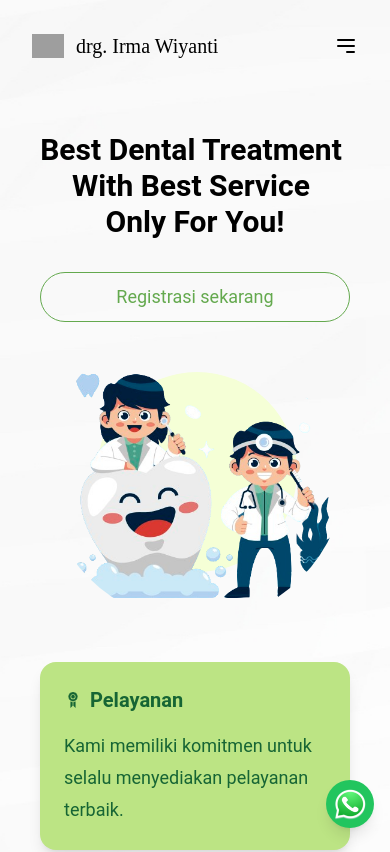
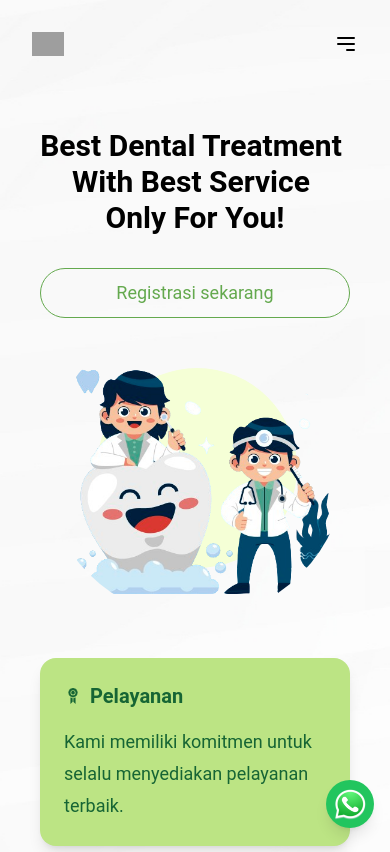
Before and after one commit to bangaffannn/KlinikGigiBogor, a React (Vite) app: page / in a window 390 px wide. Shown: the top 852 px of the page. Built offline with nearby package versions, Linux system fonts and the light colour scheme; grey boxes are pictures that could not be loaded.

Commit message:
Hidden logo for small screen

```diff
--- a/src/components/Header.jsx
+++ b/src/components/Header.jsx
@@ -15,7 +15,7 @@ const Header = () => {
       <div className="container mx-auto flex justify-between items-center">
         <div className="flex justify-center items-center gap-x-3">
           <img className="w-8 h-auto" src={logo} alt="" />
-          <button className="text-xl font-serif">drg. Irma Wiyanti</button>
+          <button className="text-xl font-serif hidden md:block">drg. Irma Wiyanti</button>
         </div>
         <button className="md:hidden" onClick={toggleMenu}>
           {isMenuOpen ? (
```
